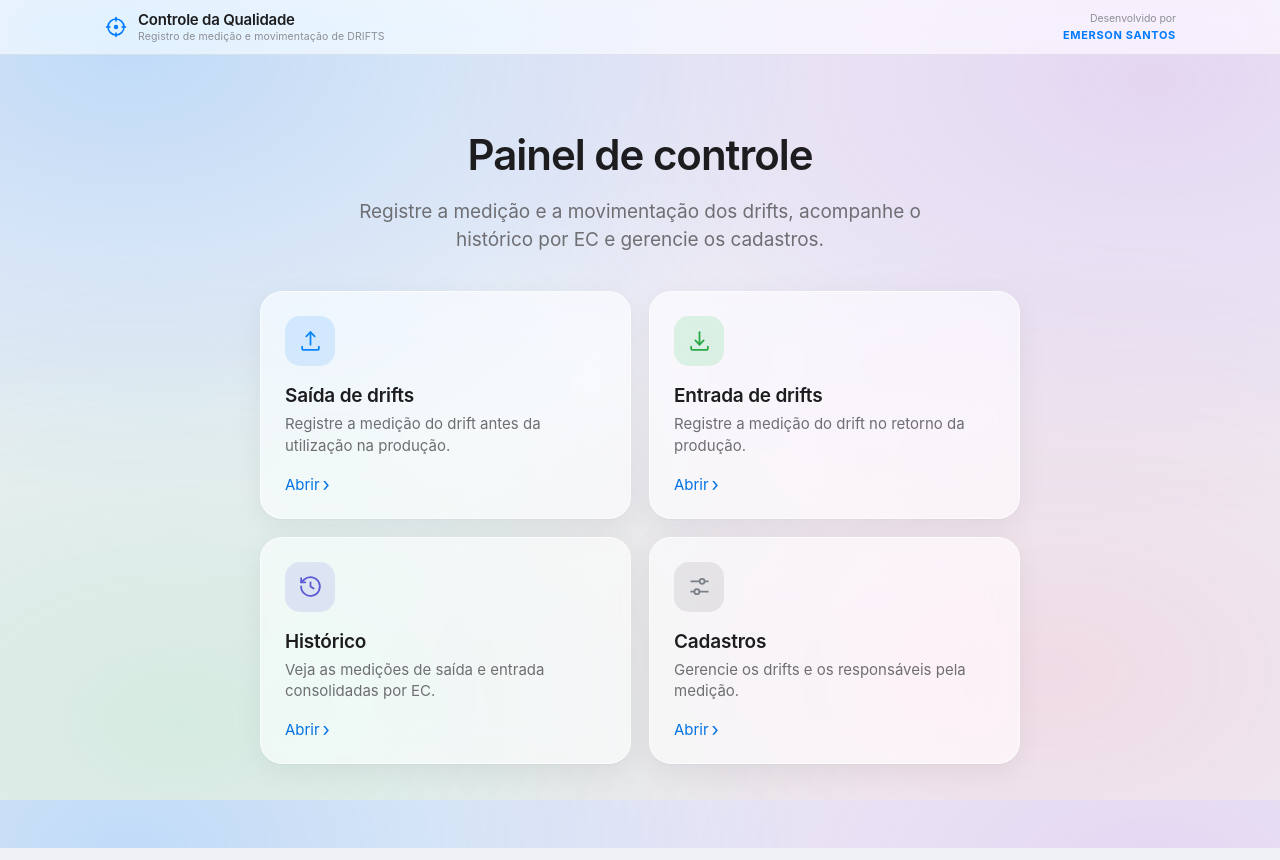
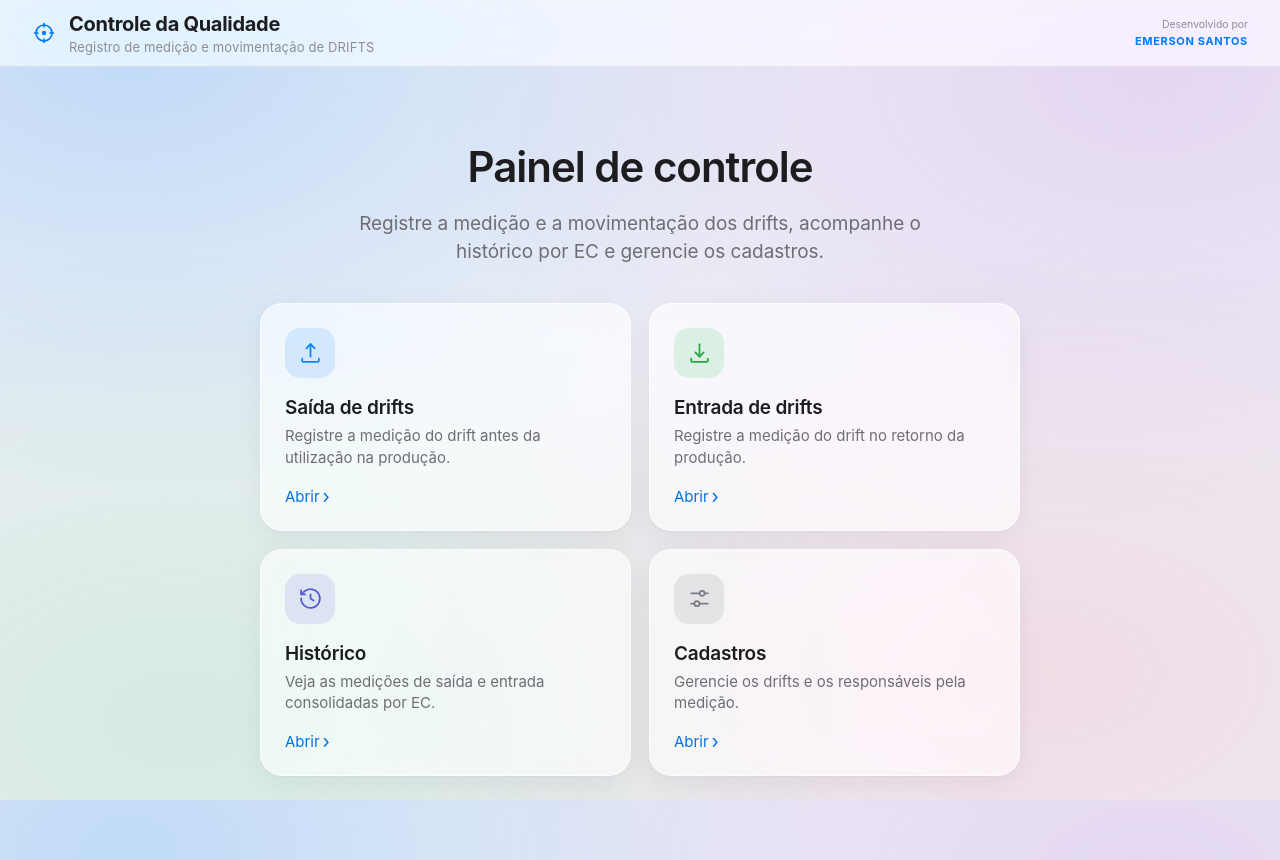
Before and after one commit to emersoncsp-bot/movimentacao-drift, a React (Vite) app: page / in a window 1280 px wide. Built offline with nearby package versions, Linux system fonts and the light colour scheme; no server answers.

Commit message:
Update styles.css

```diff
--- a/src/styles.css
+++ b/src/styles.css
@@ -33,13 +33,13 @@ button{font-family:inherit}
 .navbar{position:sticky;top:0;z-index:100;background:var(--glass-nav);
   -webkit-backdrop-filter:saturate(180%) blur(22px);backdrop-filter:saturate(180%) blur(22px);
   border-bottom:1px solid var(--hairline)}
-.navbar-inner{max-width:1120px;margin:0 auto;padding:0 24px;min-height:54px;
+.navbar-inner{max-width:100%;margin:0 auto;padding:0 32px;min-height:66px;
   display:flex;align-items:center;justify-content:space-between}
-.brand{display:flex;align-items:center;gap:10px}
+.brand{display:flex;align-items:center;gap:13px}
 .brand-mark{color:var(--blue);display:grid;place-items:center}
-.brand-text{display:flex;flex-direction:column;line-height:1.25}
-.brand-name{font-size:15px;font-weight:600;color:var(--text);letter-spacing:-.014em}
-.brand-subtitle{font-size:10.5px;color:var(--text-3);letter-spacing:.01em;margin-top:1px}
+.brand-text{display:flex;flex-direction:column;line-height:1.3}
+.brand-name{font-size:20px;font-weight:700;color:var(--text);letter-spacing:-.014em}
+.brand-subtitle{font-size:13px;color:var(--text-3);letter-spacing:.01em;margin-top:2px}
 /* créditos estilo Croqui */
 .brand-cred{display:flex;flex-direction:column;align-items:flex-end;line-height:1.3}
 .brand-cred-top{font-size:10.5px;color:var(--text-3)}
```
